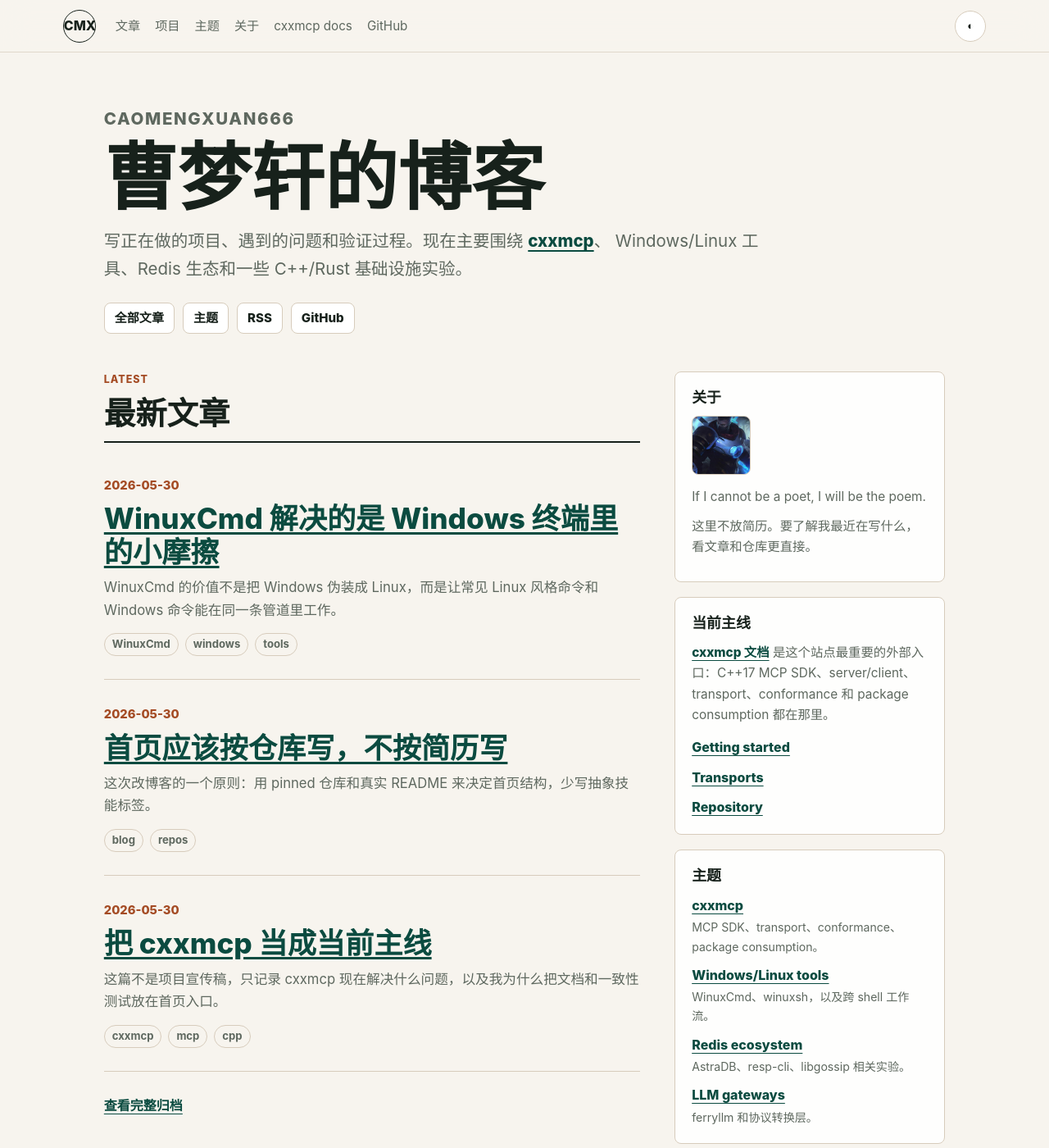
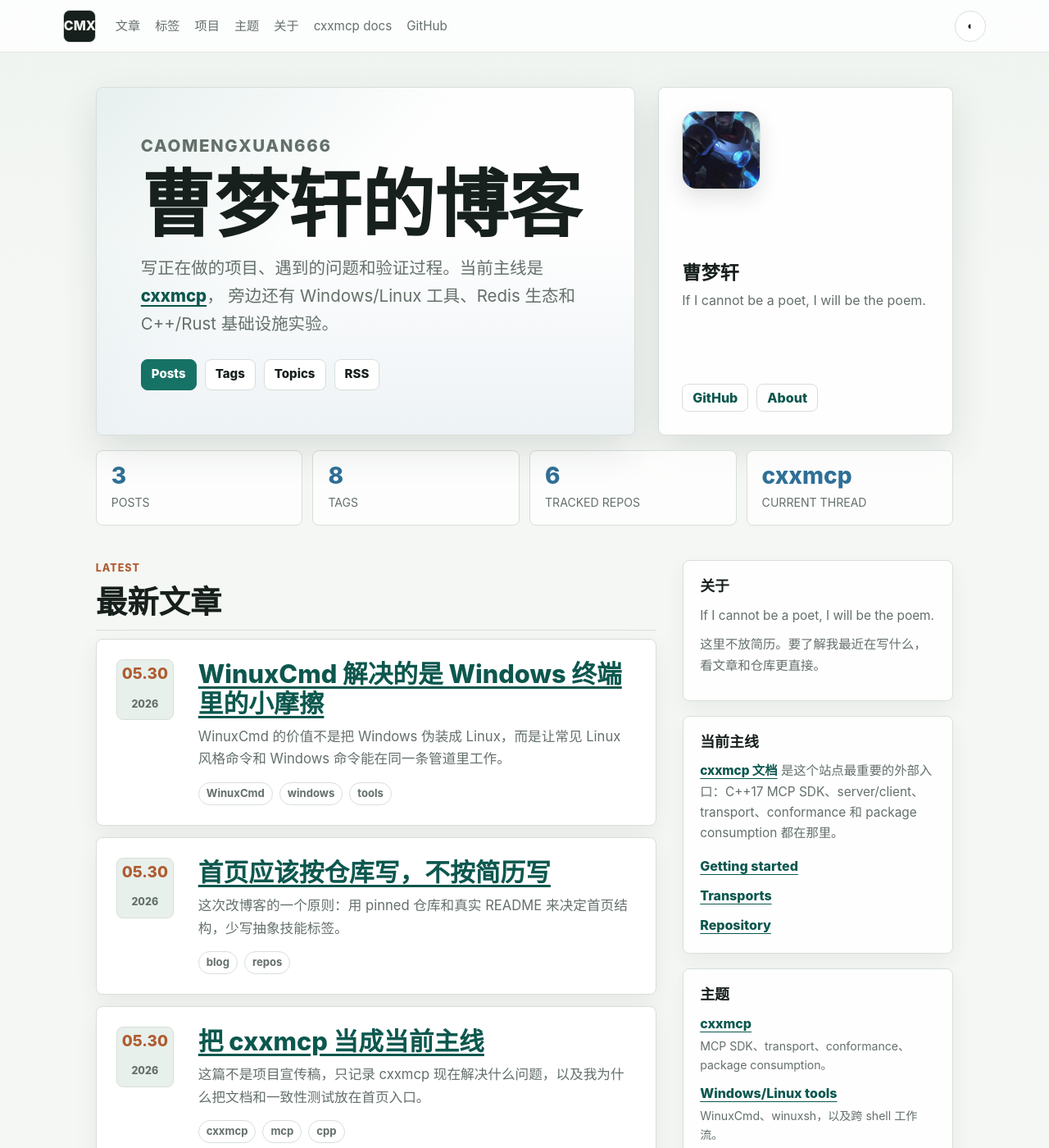
Before and after one commit to caomengxuan666/caomengxuan666.github.io, a Jekyll site: the page built from index.md, in a window 1280 px wide and 1400 px high. Shown: the whole window at 82% size. Built offline with Jekyll 4.4.1, drawn with Linux system fonts in a browser that asks for light colours; some of the changed text lies outside the part shown.

Commit message:
Polish homepage blog theme

```diff
--- a/_layouts/default.html
+++ b/_layouts/default.html
@@ -12,6 +12,7 @@
       <a class="brand" href="{{ '/' | relative_url }}" aria-label="回到首页">CMX</a>
       <nav class="nav" aria-label="主导航">
         <a href="{{ '/posts/' | relative_url }}">文章</a>
+        <a href="{{ '/tags/' | relative_url }}">标签</a>
         <a href="{{ '/projects/' | relative_url }}">项目</a>
         <a href="{{ '/topics/' | relative_url }}">主题</a>
         <a href="{{ '/about/' | relative_url }}">关于</a>
--- a/index.md
+++ b/index.md
@@ -5,21 +5,58 @@ description: cxxmcp、Windows/Linux 工具、Redis 兼容数据库和 C++/Rust
 ---
 
 <main class="blog-shell">
-  <header class="blog-title">
-    <p class="eyebrow">caomengxuan666</p>
-    <h1>曹梦轩的博客</h1>
-    <p>
-      写正在做的项目、遇到的问题和验证过程。现在主要围绕
-      <a href="https://github.com/caomengxuan666/cxxmcp">cxxmcp</a>、
-      Windows/Linux 工具、Redis 生态和一些 C++/Rust 基础设施实验。
-    </p>
-    <nav class="quick-links" aria-label="博客快捷入口">
-      <a href="{{ '/posts/' | relative_url }}">全部文章</a>
-      <a href="{{ '/topics/' | relative_url }}">主题</a>
-      <a href="{{ '/feed.xml' | relative_url }}">RSS</a>
-      <a href="https://github.com/caomengxuan666">GitHub</a>
-    </nav>
-  </header>
+  <section class="blog-cover" aria-labelledby="site-title">
+    <div class="cover-copy">
+      <p class="eyebrow">caomengxuan666</p>
+      <h1 id="site-title">曹梦轩的博客</h1>
+      <p>
+        写正在做的项目、遇到的问题和验证过程。当前主线是
+        <a href="https://github.com/caomengxuan666/cxxmcp">cxxmcp</a>，
+        旁边还有 Windows/Linux 工具、Redis 生态和 C++/Rust 基础设施实验。
+      </p>
+      <nav class="quick-links" aria-label="博客快捷入口">
+        <a href="{{ '/posts/' | relative_url }}">Posts</a>
+        <a href="{{ '/tags/' | relative_url }}">Tags</a>
+        <a href="{{ '/topics/' | relative_url }}">Topics</a>
+        <a href="{{ '/feed.xml' | relative_url }}">RSS</a>
+      </nav>
+    </div>
+    <aside class="profile-card" aria-label="作者信息">
+      <img
+        src="{{ '/assets/avatar.png' | relative_url }}"
+        alt="曹梦轩的 GitHub 头像"
+        width="96"
+        height="96"
+      />
+      <div>
+        <h2>曹梦轩</h2>
+        <p>If I cannot be a poet, I will be the poem.</p>
+      </div>
+      <div class="profile-links">
+        <a href="https://github.com/caomengxuan666">GitHub</a>
+        <a href="{{ '/about/' | relative_url }}">About</a>
+      </div>
+    </aside>
+  </section>
+
+  <section class="site-stats" aria-label="站点概览">
+    <div>
+      <span>{{ site.posts | size }}</span>
+      <p>posts</p>
+    </div>
+    <div>
+      <span>{{ site.tags | size }}</span>
+      <p>tags</p>
+    </div>
+    <div>
+      <span>{{ site.data.projects | size }}</span>
+      <p>tracked repos</p>
+    </div>
+    <div>
+      <span>cxxmcp</span>
+      <p>current thread</p>
+    </div>
+  </section>
 
   <div class="blog-layout">
     <section class="feed-column" aria-labelledby="latest-posts">
@@ -32,16 +69,23 @@ description: cxxmcp、Windows/Linux 工具、Redis 兼容数据库和 C++/Rust
 
       {% for post in site.posts limit: 8 %}
       <article class="feed-item">
-        <time datetime="{{ post.date | date_to_xmlschema }}">{{ post.date | date: "%Y-%m-%d" }}</time>
-        <h3><a href="{{ post.url | relative_url }}">{{ post.title }}</a></h3>
-        <p>{{ post.description }}</p>
-        {% if post.tags %}
-        <div class="tag-row" aria-label="标签">
-          {% for tag in post.tags %}
-          <span>{{ tag }}</span>
-          {% endfor %}
+        <div class="date-block">
+          <time datetime="{{ post.date | date_to_xmlschema }}">
+            <span>{{ post.date | date: "%m.%d" }}</span>
+            <small>{{ post.date | date: "%Y" }}</small>
+          </time>
         </div>
-        {% endif %}
+        <div>
+          <h3><a href="{{ post.url | relative_url }}">{{ post.title }}</a></h3>
+          <p>{{ post.description }}</p>
+          {% if post.tags %}
+          <div class="tag-row" aria-label="标签">
+            {% for tag in post.tags %}
+            <span>{{ tag }}</span>
+            {% endfor %}
+          </div>
+          {% endif %}
+        </div>
       </article>
       {% endfor %}
 
@@ -51,13 +95,6 @@ description: cxxmcp、Windows/Linux 工具、Redis 兼容数据库和 C++/Rust
     <aside class="blog-sidebar" aria-label="博客侧栏">
       <section class="side-box">
         <h2>关于</h2>
-        <img
-          class="side-avatar"
-          src="{{ '/assets/avatar.png' | relative_url }}"
-          alt="曹梦轩的 GitHub 头像"
-          width="72"
-          height="72"
-        />
         <p>If I cannot be a poet, I will be the poem.</p>
         <p>这里不放简历。要了解我最近在写什么，看文章和仓库更直接。</p>
       </section>
@@ -88,6 +125,16 @@ description: cxxmcp、Windows/Linux 工具、Redis 兼容数据库和 C++/Rust
       </section>
 
       <section class="side-box">
+        <h2>标签</h2>
+        <div class="mini-tag-cloud">
+          {% assign tags = site.tags | sort %}
+          {% for tag in tags %}
+          <a href="{{ '/tags/' | relative_url }}#{{ tag[0] | slugify }}">{{ tag[0] }}</a>
+          {% endfor %}
+        </div>
+      </section>
+
+      <section class="side-box">
         <h2>仓库线索</h2>
         <ul class="repo-mini-list">
           {% for project in site.data.projects limit: 4 %}
--- a/styles.css
+++ b/styles.css
@@ -1,30 +1,32 @@
 :root {
   color-scheme: light;
-  --bg: #f7f4ee;
+  --bg: #f5f7f4;
   --surface: #ffffff;
-  --surface-soft: #ebe4d8;
-  --ink: #17211b;
-  --muted: #5e685f;
-  --line: #d7ccbc;
-  --accent: #176b5b;
-  --accent-strong: #0b4b40;
-  --rust: #a44b24;
-  --blue: #235f8a;
-  --shadow: 0 20px 50px rgba(23, 33, 27, 0.12);
+  --surface-soft: #e8f0eb;
+  --ink: #17201c;
+  --muted: #64706a;
+  --line: #d7dfd9;
+  --accent: #177266;
+  --accent-strong: #0c574e;
+  --rust: #af5c32;
+  --blue: #2f6f97;
+  --gold: #b4832f;
+  --shadow: 0 18px 46px rgba(35, 54, 46, 0.12);
 }
 
 [data-theme="dark"] {
   color-scheme: dark;
-  --bg: #111614;
-  --surface: #1b2421;
-  --surface-soft: #26332f;
+  --bg: #101513;
+  --surface: #18211e;
+  --surface-soft: #202d29;
   --ink: #f3efe5;
-  --muted: #b6c1b9;
-  --line: #35443f;
+  --muted: #b8c5bd;
+  --line: #33443e;
   --accent: #68d2b8;
   --accent-strong: #96ead7;
   --rust: #e39562;
-  --blue: #83b8e0;
+  --blue: #89bfe7;
+  --gold: #d6b15d;
   --shadow: 0 20px 50px rgba(0, 0, 0, 0.28);
 }
 
@@ -38,7 +40,9 @@ html {
 
 body {
   margin: 0;
-  background: var(--bg);
+  background:
+    linear-gradient(180deg, color-mix(in srgb, var(--surface-soft) 48%, transparent) 0, transparent 360px),
+    var(--bg);
   color: var(--ink);
   font-family:
     Inter, ui-sans-serif, system-ui, -apple-system, BlinkMacSystemFont, "Segoe UI",
@@ -65,8 +69,8 @@ img {
   gap: 24px;
   min-height: 64px;
   padding: 0 6vw;
-  border-bottom: 1px solid color-mix(in srgb, var(--line) 70%, transparent);
-  background: color-mix(in srgb, var(--bg) 88%, transparent);
+  border-bottom: 1px solid color-mix(in srgb, var(--line) 74%, transparent);
+  background: color-mix(in srgb, var(--surface) 82%, transparent);
   backdrop-filter: blur(18px);
 }
 
@@ -75,8 +79,10 @@ img {
   width: 40px;
   height: 40px;
   place-items: center;
-  border: 1px solid var(--ink);
-  border-radius: 50%;
+  border: 1px solid var(--line);
+  border-radius: 8px;
+  background: var(--ink);
+  color: var(--bg);
   font-weight: 800;
   letter-spacing: 0;
 }
@@ -215,28 +221,61 @@ h3 {
 }
 
 .blog-shell {
-  max-width: 1180px;
+  max-width: 1200px;
   margin: 0 auto;
-  padding: 64px 6vw 78px;
+  padding: 42px 6vw 78px;
 }
 
-.blog-title {
-  max-width: 820px;
-  margin-bottom: 46px;
+.blog-cover {
+  display: grid;
+  grid-template-columns: minmax(0, 1fr) minmax(280px, 360px);
+  gap: 28px;
+  align-items: stretch;
+  margin-bottom: 18px;
 }
 
-.blog-title h1 {
+.cover-copy,
+.profile-card {
+  border: 1px solid var(--line);
+  border-radius: 8px;
+  background: color-mix(in srgb, var(--surface) 92%, var(--bg));
+  box-shadow: var(--shadow);
+}
+
+.cover-copy {
+  position: relative;
+  overflow: hidden;
+  min-height: 310px;
+  padding: clamp(28px, 5vw, 54px);
+}
+
+.cover-copy::before {
+  position: absolute;
+  inset: 0;
+  content: "";
+  background:
+    linear-gradient(135deg, color-mix(in srgb, var(--accent) 10%, transparent), transparent 42%),
+    linear-gradient(0deg, color-mix(in srgb, var(--blue) 8%, transparent), transparent 58%);
+  pointer-events: none;
+}
+
+.cover-copy > * {
+  position: relative;
+}
+
+.cover-copy h1 {
   margin-bottom: 16px;
-  font-size: clamp(3rem, 7vw, 6.2rem);
+  font-size: clamp(3.2rem, 7vw, 6.8rem);
   line-height: 1;
 }
 
-.blog-title p {
+.cover-copy p {
+  max-width: 760px;
   color: var(--muted);
   font-size: clamp(1.08rem, 1.7vw, 1.28rem);
 }
 
-.blog-title a,
+.cover-copy a,
 .feed-item a,
 .side-box a,
 .archive-link {
@@ -250,7 +289,7 @@ h3 {
   display: flex;
   flex-wrap: wrap;
   gap: 10px;
-  margin-top: 24px;
+  margin-top: 26px;
 }
 
 .quick-links a {
@@ -267,10 +306,86 @@ h3 {
   text-decoration: none;
 }
 
+.quick-links a:first-child {
+  background: var(--accent);
+  color: #fff;
+  border-color: var(--accent);
+}
+
+.profile-card {
+  display: flex;
+  flex-direction: column;
+  justify-content: space-between;
+  min-height: 310px;
+  padding: 28px;
+}
+
+.profile-card img {
+  width: 96px;
+  height: 96px;
+  border: 1px solid var(--line);
+  border-radius: 18px;
+  box-shadow: 0 10px 24px rgba(23, 32, 28, 0.12);
+}
+
+.profile-card h2 {
+  margin: 18px 0 8px;
+  font-size: 1.45rem;
+}
+
+.profile-card p {
+  color: var(--muted);
+}
+
+.profile-links {
+  display: flex;
+  gap: 10px;
+}
+
+.profile-links a {
+  display: inline-flex;
+  align-items: center;
+  min-height: 34px;
+  padding: 0 12px;
+  border: 1px solid var(--line);
+  border-radius: 8px;
+  color: var(--accent-strong);
+  font-weight: 800;
+}
+
+.site-stats {
+  display: grid;
+  grid-template-columns: repeat(4, minmax(0, 1fr));
+  gap: 12px;
+  margin-bottom: 42px;
+}
+
+.site-stats div {
+  padding: 16px 18px;
+  border: 1px solid var(--line);
+  border-radius: 8px;
+  background: color-mix(in srgb, var(--surface) 80%, transparent);
+}
+
+.site-stats span {
+  display: block;
+  color: var(--blue);
+  font-size: clamp(1.25rem, 2.3vw, 1.75rem);
+  font-weight: 850;
+  line-height: 1.05;
+}
+
+.site-stats p {
+  margin: 6px 0 0;
+  color: var(--muted);
+  font-size: 0.88rem;
+  text-transform: uppercase;
+}
+
 .blog-layout {
   display: grid;
   grid-template-columns: minmax(0, 1fr) minmax(270px, 330px);
-  gap: 42px;
+  gap: 32px;
   align-items: start;
 }
 
@@ -282,7 +397,7 @@ h3 {
   align-items: start;
   margin-bottom: 10px;
   padding-bottom: 14px;
-  border-bottom: 2px solid var(--ink);
+  border-bottom: 1px solid var(--line);
 }
 
 .section-heading.tight h2 {
@@ -290,10 +405,42 @@ h3 {
 }
 
 .feed-item {
-  padding: 28px 0;
-  border-bottom: 1px solid var(--line);
+  display: grid;
+  grid-template-columns: 78px minmax(0, 1fr);
+  gap: 22px;
+  margin-bottom: 14px;
+  padding: 24px;
+  border: 1px solid var(--line);
+  border-radius: 8px;
+  background: var(--surface);
+  box-shadow: 0 10px 28px rgba(35, 54, 46, 0.07);
 }
 
+.date-block time {
+  display: grid;
+  place-items: center;
+  width: 70px;
+  min-height: 74px;
+  border: 1px solid var(--line);
+  border-radius: 8px;
+  background: var(--surface-soft);
+  text-align: center;
+}
+
+.date-block span {
+  color: var(--rust);
+  font-size: 1.18rem;
+  font-weight: 850;
+  line-height: 1;
+}
+
+.date-block small {
+  color: var(--muted);
+  font-size: 0.78rem;
+  font-weight: 800;
+}
+
+.archive-list time,
 .feed-item time {
   color: var(--rust);
   font-size: 0.92rem;
@@ -301,8 +448,8 @@ h3 {
 }
 
 .feed-item h3 {
-  margin: 8px 0 10px;
-  font-size: clamp(1.45rem, 2.8vw, 2.2rem);
+  margin: 0 0 10px;
+  font-size: clamp(1.35rem, 2.4vw, 1.95rem);
   line-height: 1.15;
 }
 
@@ -341,14 +488,15 @@ h3 {
   display: grid;
   gap: 18px;
   position: sticky;
-  top: 86px;
+  top: 84px;
 }
 
 .side-box {
   padding: 20px;
   border: 1px solid var(--line);
   border-radius: 8px;
-  background: color-mix(in srgb, var(--surface) 90%, var(--bg));
+  background: color-mix(in srgb, var(--surface) 92%, var(--bg));
+  box-shadow: 0 10px 24px rgba(35, 54, 46, 0.06);
 }
 
 .side-box h2 {
@@ -379,6 +527,73 @@ h3 {
   margin: 0;
   padding: 0;
   list-style: none;
+}
+
+.mini-tag-cloud,
+.tag-cloud {
+  display: flex;
+  flex-wrap: wrap;
+  gap: 10px;
+}
+
+.mini-tag-cloud a,
+.tag-cloud a {
+  display: inline-flex;
+  align-items: center;
+  gap: 6px;
+  min-height: 34px;
+  padding: 0 11px;
+  border: 1px solid var(--line);
+  border-radius: 999px;
+  background: color-mix(in srgb, var(--surface) 76%, var(--bg));
+  color: var(--accent-strong);
+  font-size: 0.9rem;
+  font-weight: 800;
+  text-decoration: none;
+}
+
+.tag-cloud {
+  margin-bottom: 34px;
+}
+
+.tag-cloud span {
+  color: var(--muted);
+  font-size: 0.78rem;
+}
+
+.tag-sections {
+  display: grid;
+  gap: 18px;
+}
+
+.tag-sections section {
+  padding: 24px;
+  border: 1px solid var(--line);
+  border-radius: 8px;
+  background: var(--surface);
+}
+
+.tag-sections h2 {
+  margin-bottom: 14px;
+  font-size: 1.45rem;
+}
+
+.tag-sections article {
+  display: grid;
+  grid-template-columns: 120px minmax(0, 1fr);
+  gap: 14px;
+  padding: 10px 0;
+  border-top: 1px solid var(--line);
+}
+
+.tag-sections time {
+  color: var(--rust);
+  font-weight: 800;
+}
+
+.tag-sections a {
+  color: var(--accent-strong);
+  font-weight: 800;
 }
 
 .side-links {
@@ -614,6 +829,7 @@ h3 {
 
 .archive-list article {
   padding: 24px;
+  box-shadow: 0 10px 24px rgba(35, 54, 46, 0.06);
 }
 
 .archive-list.compact {
@@ -739,6 +955,7 @@ h3 {
   }
 
   .hero,
+  .blog-cover,
   .blog-layout,
   .section-strip,
   .post-list,
@@ -756,6 +973,15 @@ h3 {
 
   .blog-shell {
     padding: 44px 20px 60px;
+  }
+
+  .cover-copy,
+  .profile-card {
+    min-height: auto;
+  }
+
+  .site-stats {
+    grid-template-columns: repeat(2, minmax(0, 1fr));
   }
 
   .blog-sidebar {
@@ -805,4 +1031,17 @@ h3 {
   .footer {
     flex-direction: column;
   }
+
+  .feed-item,
+  .tag-sections article {
+    grid-template-columns: 1fr;
+  }
+
+  .date-block time {
+    width: fit-content;
+    min-height: 36px;
+    grid-auto-flow: column;
+    gap: 6px;
+    padding: 0 10px;
+  }
 }
```
Also changed, not shown: tags.md (added, +35 -0 lines).
